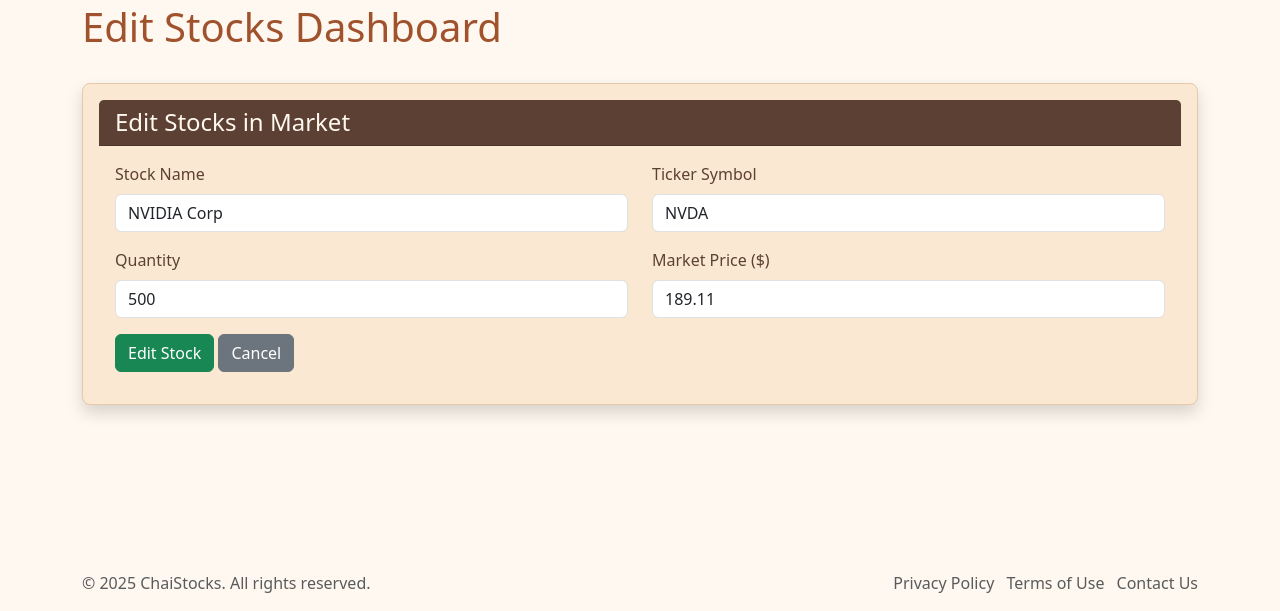
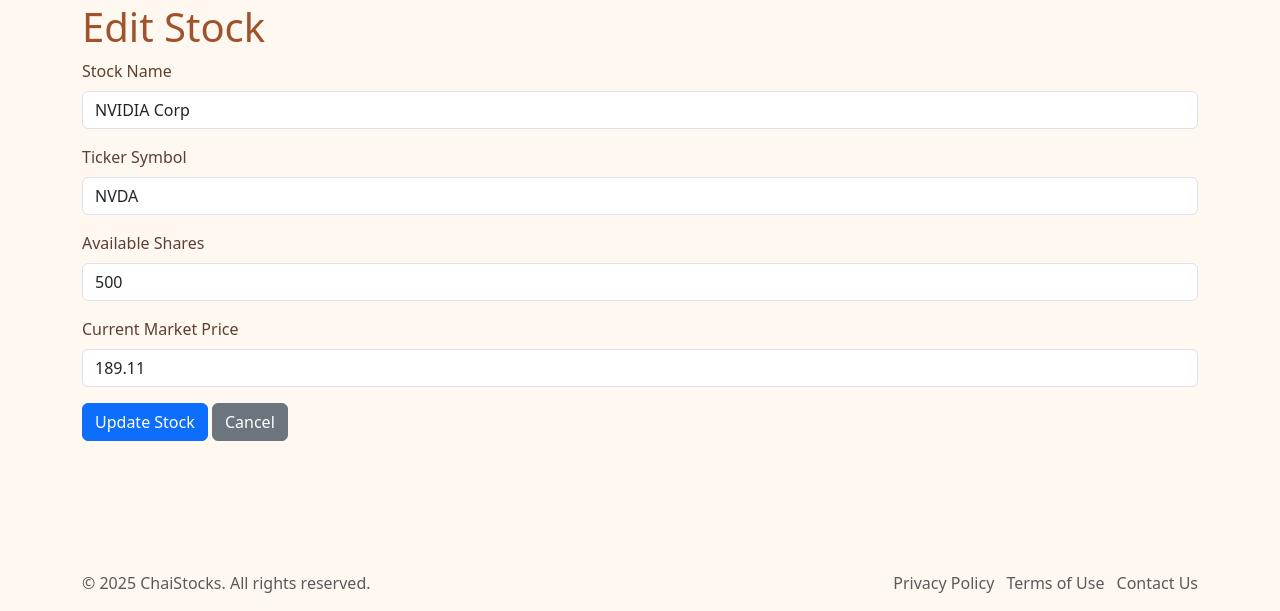
Before and after one commit to JelleJello/401-Project-Repo, a Flask app: template templates/edit_stock.html in a window 1280 px wide. Shown: the part 189-800 px from the top of the page. Run offline with Flask 3, Linux system fonts and the light colour scheme; the template is opened without the code that fills it: values that come from a table or form of the project are taken from there, others are empty; data comes from the database, SQL or seed files in the repository; some libraries are stand-ins or nearby versions.

Commit message:
Update edit_stock.html

```diff
--- a/templates/edit_stock.html
+++ b/templates/edit_stock.html
@@ -1,10 +1,8 @@
 {% extends "base.html" %}
-{% block title %}Admin Dashboard{% endblock %}
+{% block title %}Edit Stock{% endblock %}
+
 {% block content %}
 
-<link rel="stylesheet" href="{{ url_for('static', filename='css/style.css') }}">
-
-<body>
 <div class="container mt-5">
   <nav class="navbar navbar-expand-lg">
     <div class="container-fluid">
@@ -27,49 +25,38 @@
     </div>
   </nav>
 
+  <h1>Edit Stock</h1>
 
-        <div class="d-flex justify-content-between align-items-center mb-4">
-            <h1>Edit Stocks Dashboard</h1>
+  {% with messages = get_flashed_messages(with_categories=true) %}
+    {% if messages %}
+      {% for category, message in messages %}
+        <div class="alert alert-{{ category }} alert-dismissible fade show" role="alert">
+          {{ message }}
+          <button type="button" class="btn-close" data-bs-dismiss="alert" aria-label="Close"></button>
         </div>
-        <!-- Edit Stock Form -->
-        <div class="card shadow">
-            <div class="card-header">
-                <h4 class="mb-0">Edit Stocks in Market</h4>
+      {% endfor %}
+    {% endif %}
+  {% endwith %}
+
+  <form method="POST">
+    <div class="mb-3">
+      <label for="stockName" class="form-label">Stock Name</label>
+      <input type="text" class="form-control" id="stockName" name="stockName" value="{{ stock.stockName }}" required>
     </div>
-            <div class="card-body">
-                <form method="POST">
-                    <div class="row mb-3">
-                        <div class="col-md-6">
-                            <label for="stockName" class="form-label">Stock Name</label>
-                            <input type="text" class="form-control" id="stockName" name="stockName"
-                                value="{{ stock.stockName }}" required>
+    <div class="mb-3">
+      <label for="ticker" class="form-label">Ticker Symbol</label>
+      <input type="text" class="form-control" id="ticker" name="ticker" value="{{ stock.ticker }}" required>
     </div>
-                        <div class="col-md-6">
-                            <label for="ticker" class="form-label">Ticker Symbol</label>
-                            <input type="text" class="form-control" id="ticker" name="ticker" value="{{ stock.ticker }}"
-                                required>
+    <div class="mb-3">
+      <label for="quantity" class="form-label">Available Shares</label>
+      <input type="number" class="form-control" id="quantity" name="quantity" value="{{ stock.quantity }}" required>
     </div>
+    <div class="mb-3">
+      <label for="price" class="form-label">Current Market Price</label>
+      <input type="number" step="0.01" class="form-control" id="price" name="price" value="{{ stock.currentMarketPrice }}" required>
     </div>
-                    <div class="row mb-3">
-                        <div class="col-md-6">
-                            <label for="quantity" class="form-label">Quantity</label>
-                            <input type="number" class="form-control" id="quantity" name="quantity"
-                                value="{{ stock.quantity }}" required min="1">
-                        </div>
-                        <div class="col-md-6">
-                            <label for="price" class="form-label">Market Price ($)</label>
-                            <input type="number" class="form-control" id="price" name="price" step="0.01"
-                                value="{{ stock.currentMarketPrice }}" required min="0">
-                        </div>
-                    </div>
-                    <button type="submit" class="btn btn-success">Edit Stock</button>
+    <button type="submit" class="btn btn-primary">Update Stock</button>
     <a href="{{ url_for('admin_dashboard') }}" class="btn btn-secondary">Cancel</a>
   </form>
 </div>
-        </div>
-    </div>
-</body>
-
-
-
 {% endblock %}
```
Lines whose indentation alone changed are shown as unchanged.
